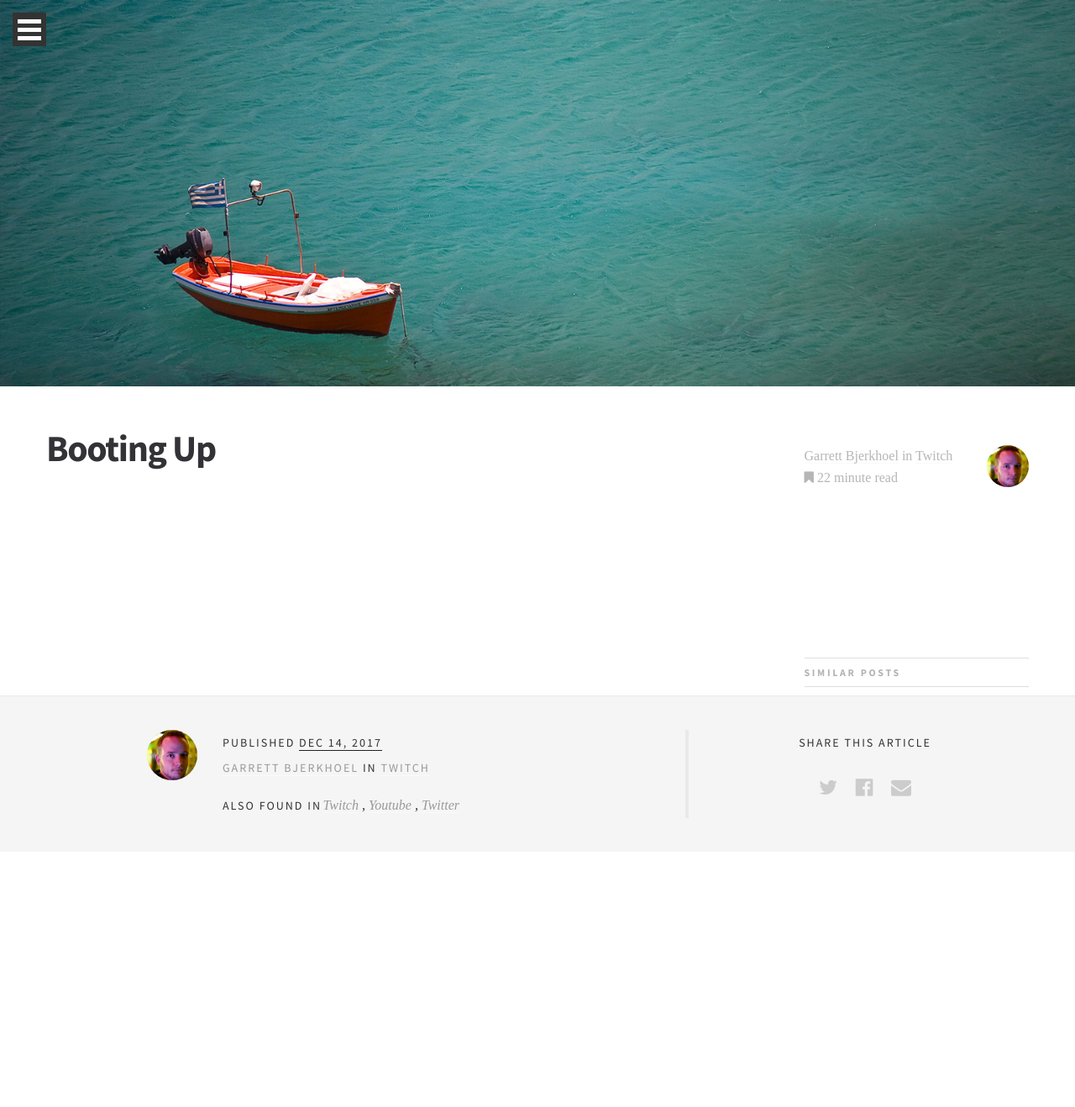
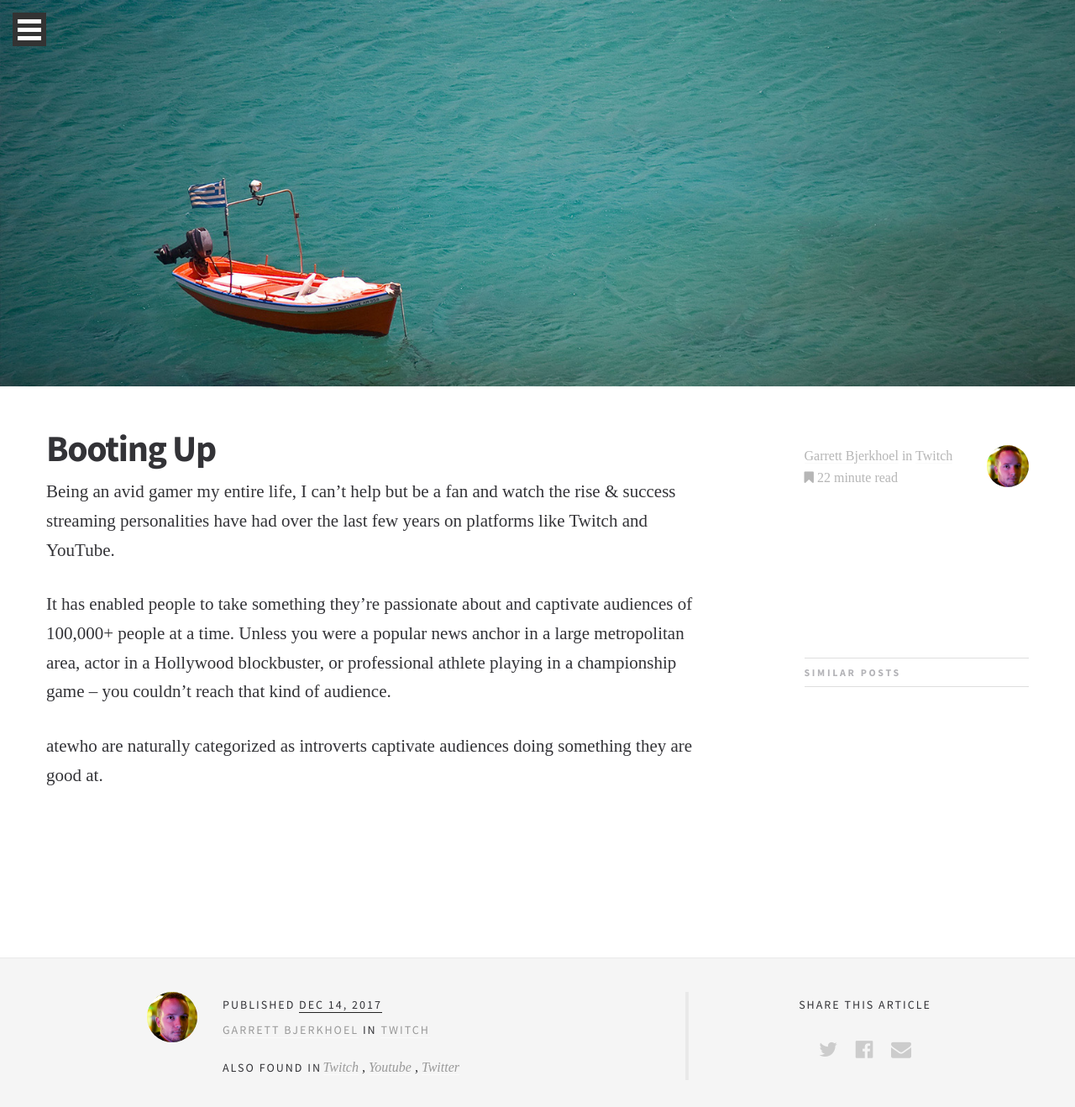
Before and after one commit to dewski/zerotostream.github.io, a Jekyll site: the page built from _posts/2017-12-14-booting-up.md, in a window 1280 px wide. Shown: the top 1318 px of the page at 84% size. Built offline with Jekyll 4.4.1, drawn with Linux system fonts in a browser that asks for light colours; some web fonts are replaced.

Commit message:
Add progress

```diff
--- a/_layouts/home.html
+++ b/_layouts/home.html
@@ -24,7 +24,7 @@ layout: with-sidebar
 
         {% if post.show_avatar == true %}
         <div class=" col-xs-2  no-gutter">
-            <img src="{{ site.baseurl}}/img/{{ post.author_avatar }}.jpg" class="user-icon user-1" alt="user-image">
+            <img src="{{ site.baseurl}}/img/authors/{{ post.author_avatar }}.jpg" class="user-icon user-1" alt="user-image">
         </div>
         {% endif %}
     </article>
--- a/_posts/2017-12-14-booting-up.md
+++ b/_posts/2017-12-14-booting-up.md
@@ -12,3 +12,12 @@ feature_image: feature-water
 show_related_posts: true
 square_related: recommend-spain
 ---
+
+Being an avid gamer my entire life, I can't help but be a fan and watch the
+rise & success streaming personalities have had over the last few years on
+platforms like Twitch and YouTube.
+
+It has enabled people to take something they're passionate about and captivate audiences of 100,000+ people at a time. Unless you were a popular news anchor in a large metropolitan area, actor in a Hollywood blockbuster, or professional athlete playing in a championship game – you couldn't reach that kind of audience.
+
+atewho are naturally categorized as introverts captivate
+audiences doing something they are good at.
--- /dev/null
+++ b/static.json
@@ -0,0 +1,5 @@
+{
+  "clean_urls": true,
+  "https_only": true,
+  "root": "_site/"
+}
```
